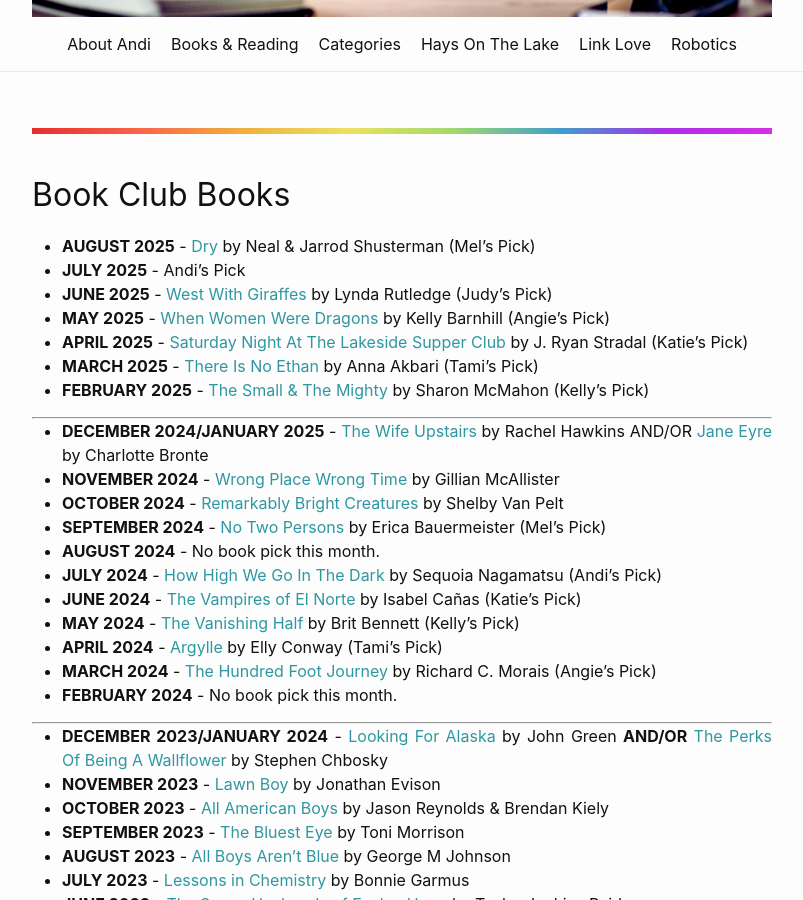
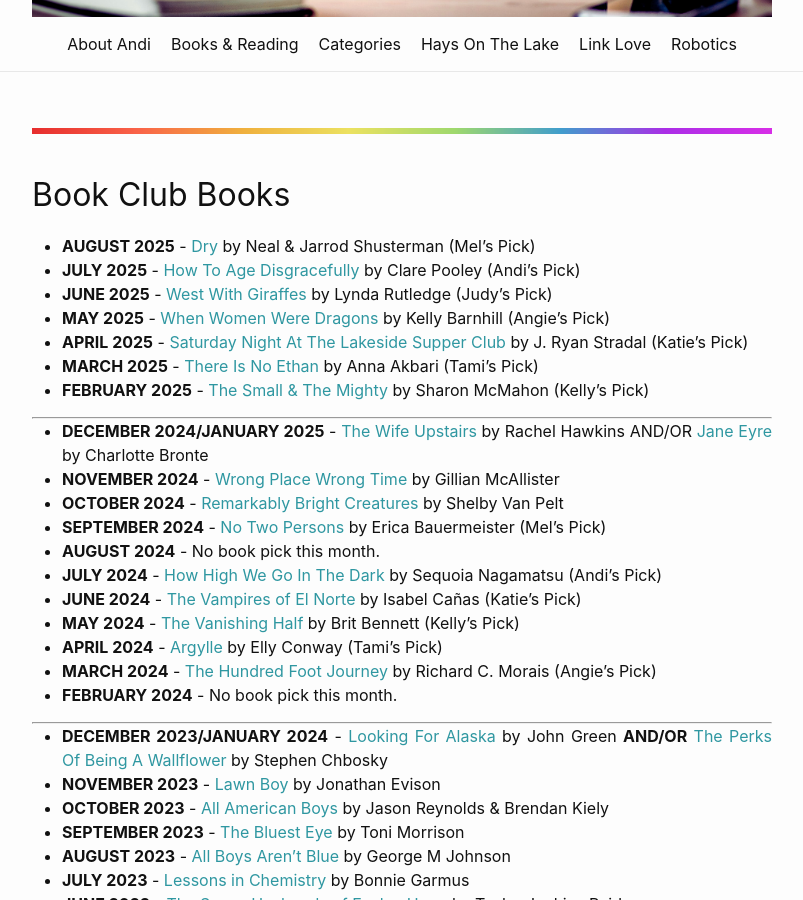
Before and after one commit to minihays/minihays.github.io, a Jekyll site: the page built from bookclub/booksread.markdown, in a window 1280 px wide and 900 px high, scrolled down 519 px. Shown: the whole window, without its empty margins (238-1041 px from the left). Built offline with Jekyll 4.4.1, drawn with Linux system fonts in a browser that asks for light colours.

Commit message:
updated Andi's book pick

```diff
--- a/bookclub/booksread.markdown
+++ b/bookclub/booksread.markdown
@@ -6,7 +6,7 @@ permalink: /bookclub/booksread/
 <h2>Book Club Books</h2>
 
 - **AUGUST 2025** - [Dry](https://www.amazon.com/Dry-Neal-Shusterman/dp/1481481975/ref=monarch_sidesheet_title) by Neal & Jarrod Shusterman (Mel's Pick)
-- **JULY 2025** - Andi's Pick
+- **JULY 2025** - [How To Age Disgracefully](https://www.amazon.com/How-Age-Disgracefully-Clare-Pooley/dp/0143137948/ref=monarch_sidesheet_title) by Clare Pooley (Andi's Pick)
 - **JUNE 2025** - [West With Giraffes](https://www.amazon.com/West-Giraffes-Novel-Lynda-Rutledge/dp/1542023343/ref=monarch_sidesheet_title) by Lynda Rutledge (Judy's Pick)
 - **MAY 2025** - [When Women Were Dragons](https://www.amazon.com/When-Women-Were-Dragons-Novel/dp/0385548222) by Kelly Barnhill (Angie's Pick)
 - **APRIL 2025** - [Saturday Night At The Lakeside Supper Club](https://www.amazon.com/Saturday-Night-Lakeside-Supper-Club/dp/1984881094/ref=monarch_sidesheet_title) by J. Ryan Stradal (Katie's Pick)
```
